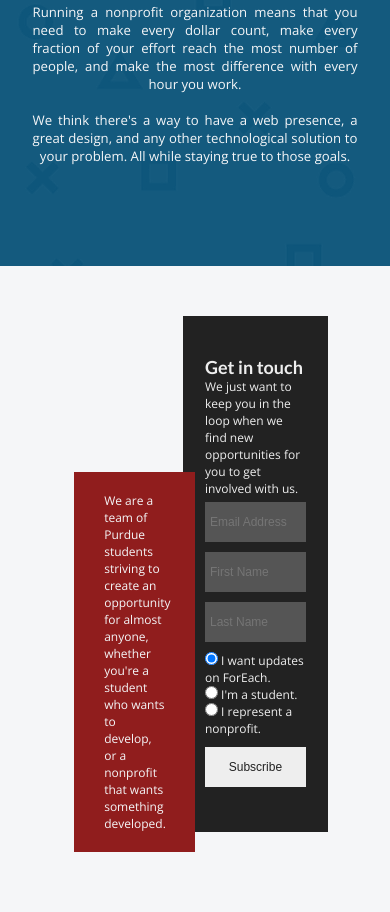
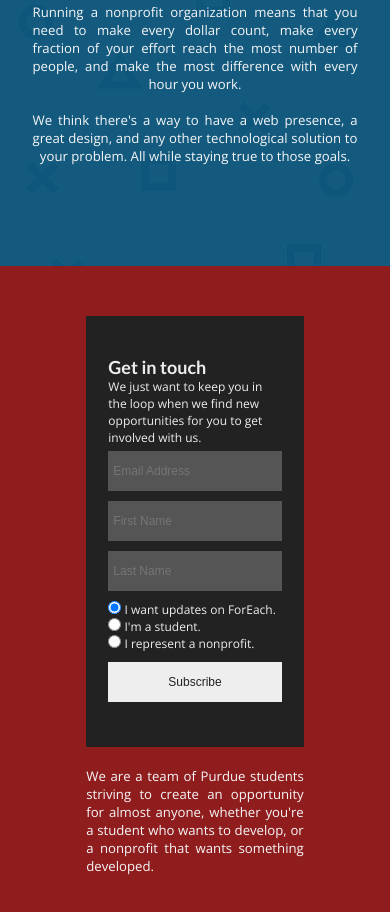
Before and after one commit to for-each-org/Website, a website: page static/index.html in a window 390 px wide. Shown: the part 1422-2334 px from the top of the page. Drawn offline with nearby package versions, Linux system fonts and the light colour scheme.

Commit message:
add mobile layout for newsletter

```diff
--- a/static/sass/_app.scss
+++ b/static/sass/_app.scss
@@ -229,6 +229,8 @@
 
         color: $light-grey;
         z-index: 2;
+
+        font-size: 1.1rem;
     }
 
     &-form-bg {
@@ -237,4 +239,24 @@
         background: $dark-grey;
         z-index: 0;
     }
+
+    @media (max-width: 800px) {
+        background: $red;
+        &-form {
+            grid-column: 5 / span 16;
+            grid-row: 1 / span 2;
+        }
+
+        &-desc {
+            padding: 20px 0;
+            text-align: justify;
+            grid-column: 4 / span 18;
+            grid-row: 3 / span 2;
+        }
+
+        &-form-bg {
+            grid-column: 4 / span 18;
+            grid-row: 1 / span 2;
+        }
+    }
 }
```
Also changed, not shown: static/css/main.css, 1 other file.
